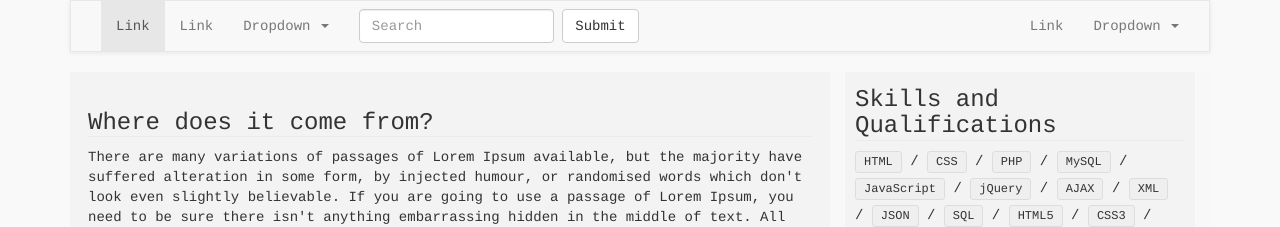
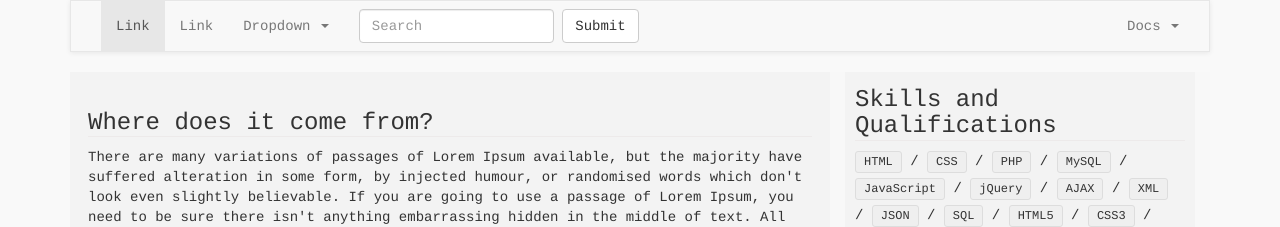
Before and after one commit to mig1098/mig1098.github.io, a Jekyll site: the page built from index.html, in a window 1280 px wide. Shown: the top 227 px of the page. Built offline with Jekyll 4.4.1, drawn with Linux system fonts in a browser that asks for light colours; Markdown is read by kramdown in place of the engine named in the settings.

Commit message:
Update header.html

```diff
--- a/_includes/header.html
+++ b/_includes/header.html
@@ -41,15 +41,15 @@
             <button type="submit" class="btn btn-default">Submit</button>
           </form>
           <ul class="nav navbar-nav navbar-right">
-            <li><a href="#">Link</a></li>
+            <li class="hide"><a href="#">Link</a></li>
             <li class="dropdown">
-              <a href="#" class="dropdown-toggle" data-toggle="dropdown" role="button" aria-haspopup="true" aria-expanded="false">Dropdown <span class="caret"></span></a>
+              <a href="#" class="dropdown-toggle" data-toggle="dropdown" role="button" aria-haspopup="true" aria-expanded="false">Docs <span class="caret"></span></a>
               <ul class="dropdown-menu">
-                <li><a href="#">Action</a></li>
-                <li><a href="#">Another action</a></li>
-                <li><a href="#">Something else here</a></li>
+                <li><a href="https://mig1098.github.io/gitlab-guia/">GitLab Comandos</a></li>
+                <li class="hide"><a href="#">Another action</a></li>
+                <li class="hide"><a href="#">Something else here</a></li>
                 <li role="separator" class="divider"></li>
-                <li><a href="#">Separated link</a></li>
+                <li class="hide"><a href="#">Separated link</a></li>
               </ul>
             </li>
           </ul>
```
